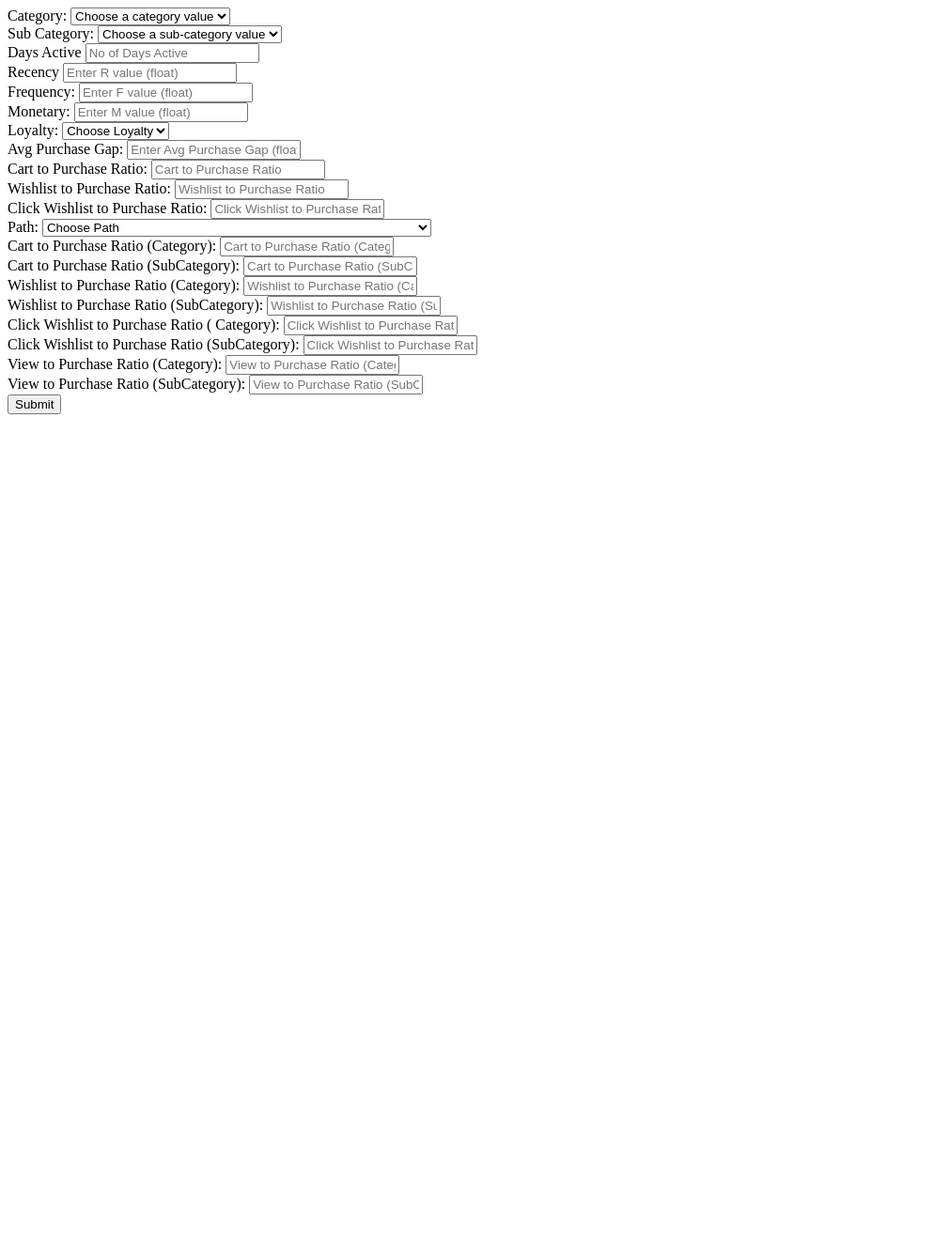
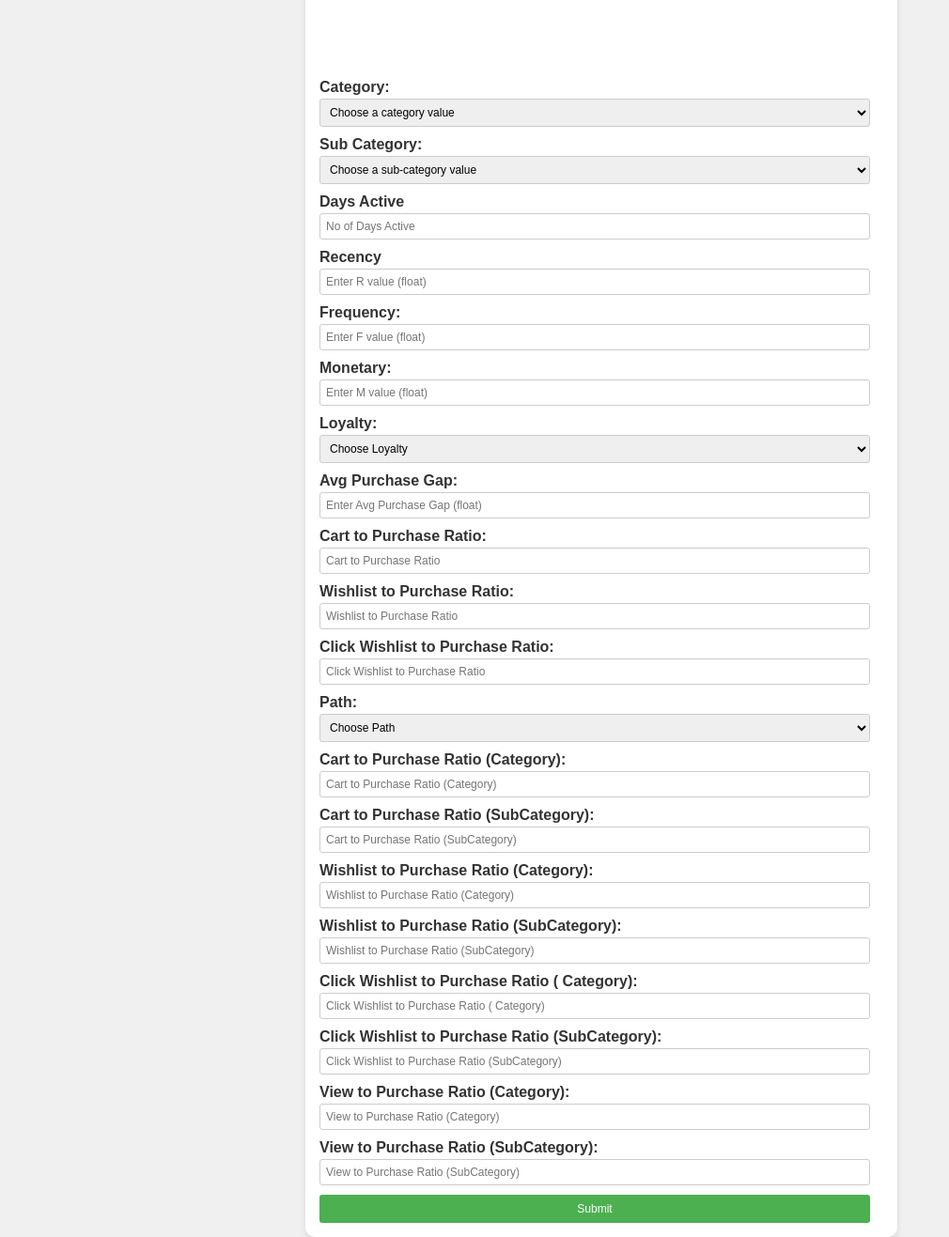
Before and after one commit to prxdyu/customer_propensity_modelling, a Flask app: page /predict in a window 1280 px wide. Shown: the whole page at 94% size, without its empty margins (0-1010 px from the left). Before the commit the page ends 441 px from the top, so only its background shows below. Run offline with Flask 3, Linux system fonts and the light colour scheme.

Commit message:
updated templates html files

```diff
--- a/templates/form.html
+++ b/templates/form.html
@@ -1,6 +1,82 @@
 <html>
+
+  <head>
+    <title>Customer Propensity Model Form</title>
+    <style>
+      body {
+          font-family: Arial, sans-serif;
+          background-color: #f0f0f0; /* Light gray */
+          margin: 0;
+          padding: 0;
+          display: flex;
+          justify-content: center;
+          align-items: center;
+          height: 100vh;
+      }
+      form {
+          background-color: #fff;
+          border-radius: 10px;
+          padding: 15px;
+          box-shadow: 0 4px 6px rgba(0, 0, 0, 0.1);
+          width: 80%;
+          max-width: 600px;
+      }
+      .form-group {
+          margin-bottom: 10px;
+      }
+      label {
+          display: block;
+          font-weight: bold;
+          margin-bottom: 3px;
+          color: #333;
+      }
+      input[type="text"],
+      select {
+          width: calc(100% - 14px);
+          padding: 6px;
+          border-radius: 3px;
+          border: 1px solid #ccc;
+          box-sizing: border-box;
+          font-size: 12px;
+          transition: border-color 0.3s;
+      }
+      input[type="text"]:focus,
+      select:focus {
+          border-color: #4CAF50; /* Green */
+      }
+      input[type="submit"] {
+          background-color: #4CAF50;
+          color: white;
+          padding: 8px 12px;
+          border: none;
+          border-radius: 3px;
+          cursor: pointer;
+          font-size: 12px;
+          transition: background-color 0.3s;
+          width: calc(100% - 14px);
+          box-sizing: border-box;
+      }
+      input[type="submit"]:hover {
+          background-color: #45a049;
+      }
+    </style>
+  </head>
+
 <body>
 <form action="{{url_for('predict_datapoint')}}" method="POST">
+
+  <h1>Hi hello</h1>
+  <h1>Hi hello</h1>
+  <h1>Hi hello</h1>
+  <h1>Hi hello</h1>
+  <h1>Hi hello</h1>
+  <h1>Hi hello</h1>
+  <h1>Hi hello</h1>
+  <h1>Hi hello</h1>
+  <h1>Hi hello</h1>
+  <br>
+  <br>
+  <br>
 
   <div class="form-group">
     <label for="category">Category:</label>
```
Also changed, not shown: templates/index.html (+60 -3 lines), templates/result.html (+76 -1 lines).
